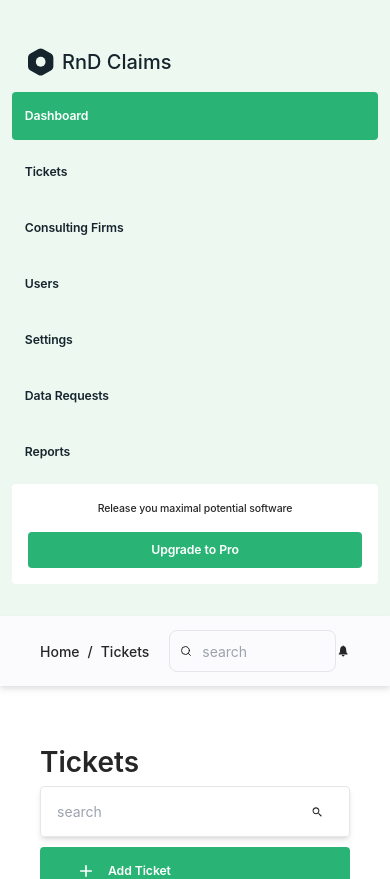
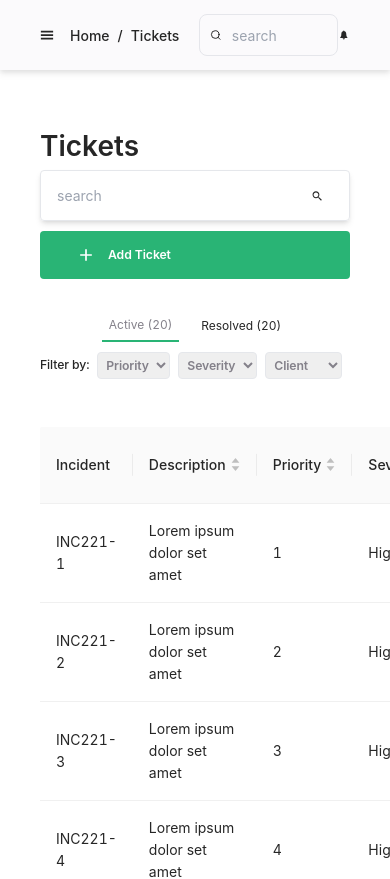
Before and after one commit to CatalystsReachOut/RnD-claims, a React (Vite) app: page /tickets in a window 390 px wide. Shown: the top 879 px of the page. Built offline with nearby package versions, Linux system fonts and the light colour scheme.

Commit message:
sidebar fixes

```diff
--- a/src/componenets/SideBar/SideBar.jsx
+++ b/src/componenets/SideBar/SideBar.jsx
@@ -2,9 +2,11 @@ import React, { useState } from 'react'
 import Logo from '../../assets/Logo.svg'
 import Star from '../../assets/Star.svg'
 import WhiteStar from '../../assets/White-Star.svg'
+import { GrClose } from 'react-icons/gr'
 
 
-const SideBar = () => {
+
+const SideMenu = (props,ref) => {
 
     const categories = ["Dashboard", "Tickets", "Consulting Firms", "Users", "Settings", "Data Requests", "Reports"];
 
@@ -12,16 +14,19 @@ const SideBar = () => {
 
 
     return (
-        <div className='md:w-[20%] md:h-[100vh] h-auto w-full bg-[#EDF8F1] px-[0.75rem] py-[2rem] justify-between flex flex-col'>
+        <div className='sm:w-[20%] sm:h-[100vh] h-auto w-full bg-[#EDF8F1] px-[0.75rem] py-[2rem] justify-between sm:flex sm:static flex-col hidden' ref={ref}>
 
-            <div className='w-full flex items-center p-[1rem]'>
+            <div className='w-full flex justify-between items-center p-[1rem]'>
+                <div>
                 <img src={Logo} className="mr-[0.5rem]" />
                 <div className='font-sans font-medium leading-[20px] text-[20px] text-[#16252D]'>RnD Claims</div>
+                </div>
+                <GrClose className='sm:hidden' onClick={()=> ref.current.style.display="none"}/>
             </div>
 
             <div className='md:relative'>
 
-            <div className='md:mt-[3rem] md:flex-1 flex md:block scrollbar-hide overflow-scroll flex-row md:absolute'>
+            <div className='md:mt-[3rem] md:flex-1 flex md:block scrollbar-hide overflow-scroll flex-row '>
             </div>
 
                 {
@@ -59,4 +64,6 @@ const SideBar = () => {
     )
 }
 
+const SideBar = React.forwardRef(SideMenu)
+
 export default SideBar
--- a/src/componenets/Tickets/Tickets.jsx
+++ b/src/componenets/Tickets/Tickets.jsx
@@ -442,7 +442,7 @@ const Tickets = () => {
           borderTop: "1px solid #e9e9e9",
           minHeight: "100vh",
           transition: "0.5s"
-        }} ref={openClose} id="formContainer">
+        }} ref={openClose} id="formContainer" onSubmit={(e) => e.preventDefault()}>
           <div className='flex justify-between items-center'>
             <h1 className='text-2xl text-[1.75rem] mb-[1rem]'>Name of the ticket</h1>
             <GrClose onClick={(e) => close(e)} className="cursor-pointer" id='close-button' />
--- a/src/pages/Dashboard/Dashboard.jsx
+++ b/src/pages/Dashboard/Dashboard.jsx
@@ -1,18 +1,39 @@
-import React from 'react';
+import React,{useRef} from 'react';
 import SideBar from '../../componenets/SideBar/SideBar'
 import { Breadcrumb, BreadcrumbItem, BreadcrumbLink } from '@chakra-ui/breadcrumb';
 import { IoIosNotifications } from 'react-icons/io'
 import { FiSearch } from 'react-icons/fi'
 import Tickets from '../../componenets/Tickets/Tickets';
+import {GiHamburgerMenu} from 'react-icons/gi'
 
 
 const Dashboard = () => {
+
+  const sideRef = useRef(false);
+
+  const showSideBar = (e) => {
+    e.preventDefault();
+    sideRef.current.style.display = "flex",
+    sideRef.current.style.position ="absolute",
+    sideRef.current.style.zIndex ="999"
+  }
+  const hideSideBar = (e) => {
+    e.preventDefault();
+    sideRef.current.style.display = "none",
+    sideRef.current.style.position ="absolute",
+    sideRef.current.style.zIndex ="999"
+  }
+
   return (
-    <div className='flex flex-col md:flex-row'>
-      <SideBar />
+    <div className='sm:flex flex-col sm:flex-row'>
+      <SideBar ref={sideRef}/>
       <div className='w-full'>
 
         <div className='flex flex-auto justify-center items-center px-[2.5rem] py-[1.5rem] bg-[#FBFAFC] h-[4.375rem] drop-shadow-md w-full'>
+
+          <div className='sm:hidden'>
+            <GiHamburgerMenu className='mr-4' onClick={showSideBar}/>
+          </div>
 
           <Breadcrumb className='font-medium flex-auto'>
 
```
